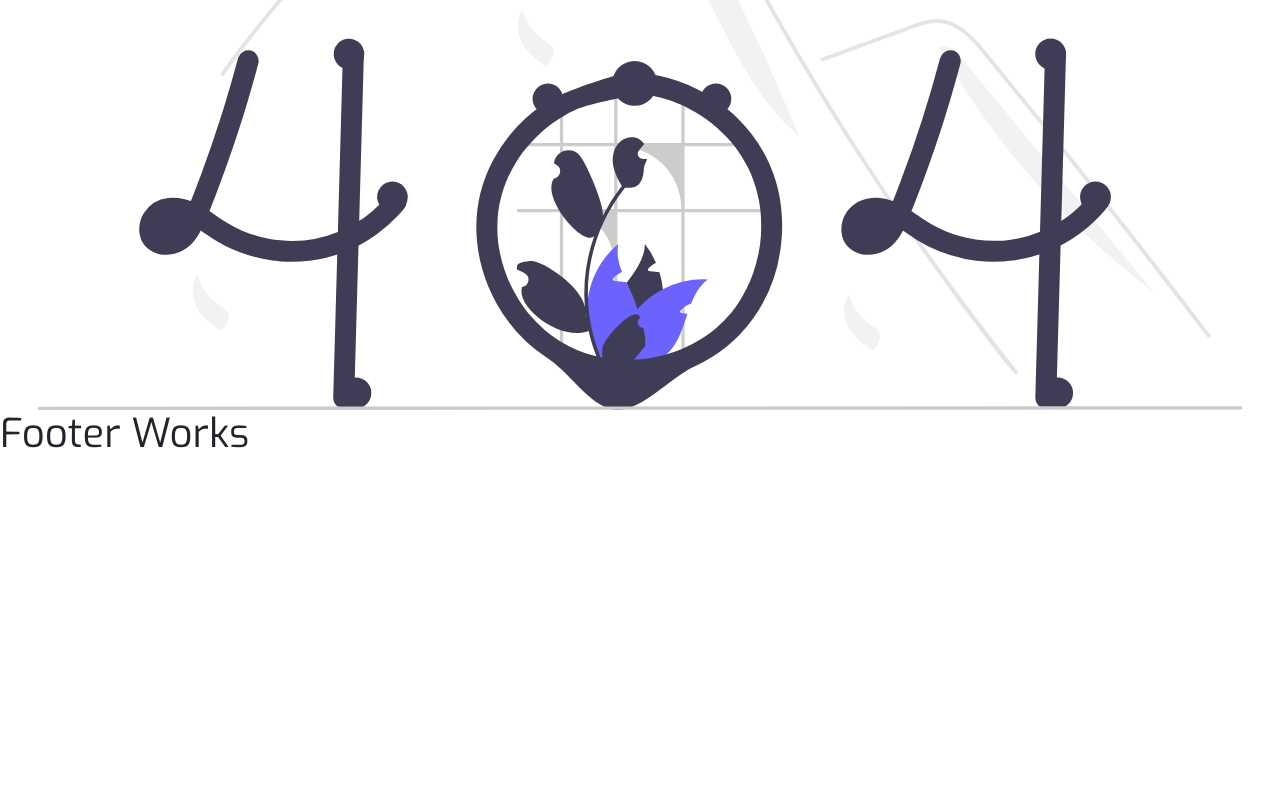
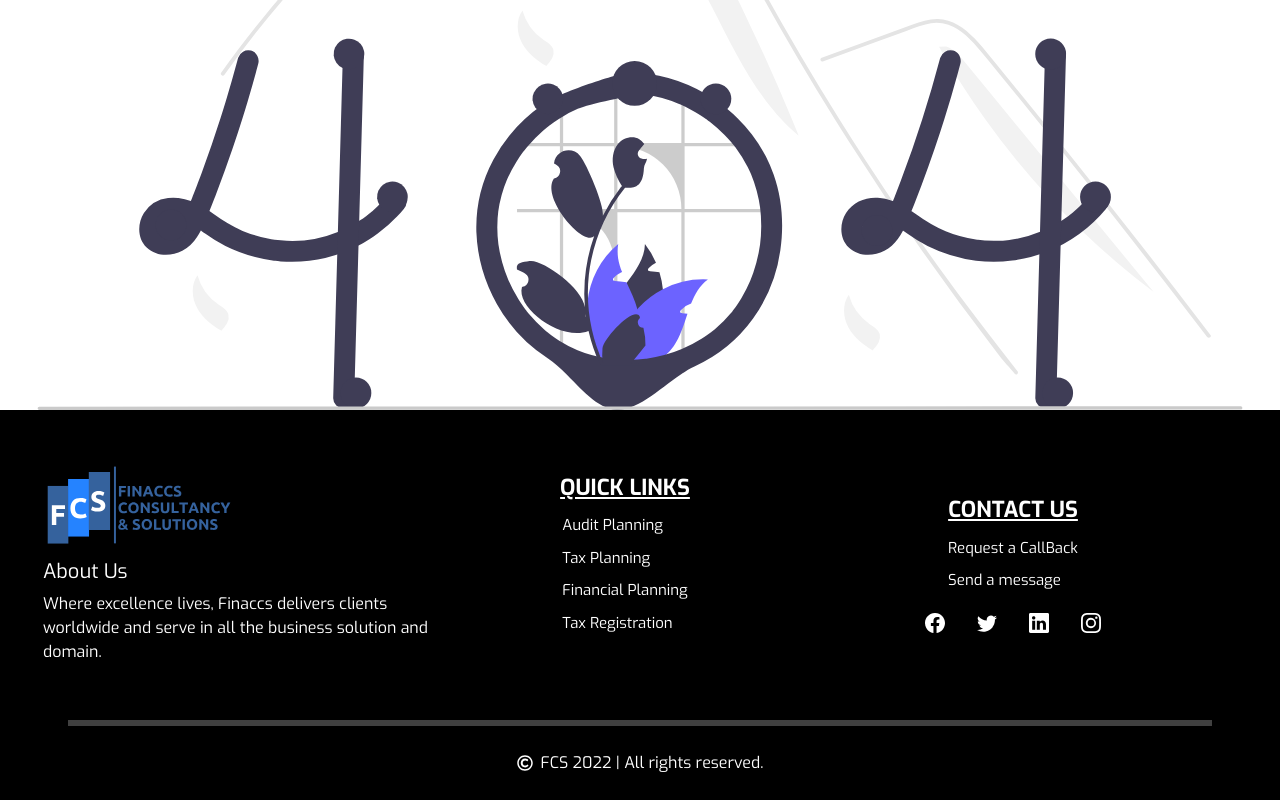
Before and after one commit to imjatinx/Finaccs-React-Website, a React (Create React App) app: page /services in a window 1280 px wide. Shown: the part 390-1190 px from the top of the page. Before the commit the page ends 856 px from the top, so only its background shows below. Built offline with nearby package versions, Linux system fonts and the light colour scheme.

Commit message:
Footer added

```diff
--- a/src/Components/Footer.jsx
+++ b/src/Components/Footer.jsx
@@ -1,9 +1,56 @@
 import React from 'react'
+import '../Styling/Footer.css'
+import { BsFacebook, BsTwitter, BsLinkedin, BsInstagram } from 'react-icons/bs';
+import { FaRegCopyright } from 'react-icons/fa';
+import Logo from '../assets/Finaccs Logo.svg'
+import { Link } from 'react-router-dom'
 
 export default function Footer() {
   return (
-    <div>
-        <h1>Footer Works </h1>
-    </div>
+    <>
+      <footer>
+        <div className="row footer_section container-fluid">
+          <div className="col-xl-4 col-lg-4 col-md-12 col-sm-12 col-xs-12 logo_section">
+            <img src={Logo} alt="" />
+            <h5>About Us</h5>
+            <p>Where excellence lives, Finaccs delivers clients worldwide and serve in all the business solution and domain.</p>
+          </div>
+
+          <div className="col-xl-4 col-lg-4 col-md-6 col-sm-6 col-xs-6 quick_link">
+            <h6>QUICK LINKS</h6>
+            <ul className='list-unstyled'>
+              <Link to='#' className='text-decoration-none'><li>Audit Planning</li></Link>
+              <Link to='#' className='text-decoration-none'><li>Tax Planning</li></Link>
+              <Link to='#' className='text-decoration-none'><li>Financial Planning</li></Link>
+              <Link to='#' className='text-decoration-none'><li>Tax Registration</li></Link>
+            </ul>
+          </div>
+
+          <div className="col-xl-4 col-lg-4 col-md-6 col-sm-6 col-xs-6 quick_link">
+            <h6>CONTACT US</h6>
+            <ul className='list-unstyled'>
+              <Link to='#' className='text-decoration-none'><li>Request a CallBack</li></Link>
+              <Link to='#' className='text-decoration-none'><li>Send a message</li></Link>
+            </ul>
+            <div className="social_link">
+              <BsFacebook className='mx-3 fb' /> <BsTwitter className='mx-3 twt' /> <BsLinkedin className='mx-3 linked' /> <BsInstagram className='mx-3 insta' />
+            </div>
+          </div>
+
+          {/* <div className="col-lg-3 col-md-3 contact_us">
+            <h6>GET IN TOUCH</h6>
+            <form action="" className="subscribe">
+              <input type="email" name="" id="" required />
+              <button className='btn btn-primary' type="submit">Subscribe</button>
+            </form>
+          </div> */}
+        </div>
+        <hr />
+        <div className="copyright">
+          <FaRegCopyright className='mr-2' />
+          <p>FCS 2022 | All rights reserved.</p>
+        </div>
+      </footer>
+    </>
   )
 }
--- a/src/Styling/Footer.css
+++ b/src/Styling/Footer.css
@@ -0,0 +1,117 @@
+footer{
+    background-color: black;
+    padding: 0rem 3rem;
+    width: 100%;
+}
+
+.footer_section{
+    display: flex;
+    align-items: center;
+    justify-content: space-between;
+    color: white;
+    padding: 20px 10px;
+}
+
+footer .quick_link, .contact_us{
+    padding: 20px 0px;
+    width: 100%;
+    height: 100%;
+    display: flex;
+    flex-direction: column;
+    justify-content: center;
+    align-items: center;
+}
+
+footer .logo_section{
+    padding: 20px 0px;
+    width: 100%;
+    height: 100%;
+    display: flex;
+    flex-direction: column;
+    justify-content: center;
+    align-items: flex-start;
+}
+
+footer li{
+    text-align: justify;
+    font-size: 15px;
+    padding: 5px 5px;
+    color: white;
+}
+
+footer li:hover{
+    color: var(--primary);
+}
+
+.logo_section img{
+    width: 12rem;
+    height: auto;
+}
+
+.logo_section h5{
+    text-align: start;
+    height: 100%;
+    width: 100%;
+}
+
+.quick_link h6, .contact_us h6{
+    font-size: 22px;
+    font-weight: bold;
+    text-align: center;
+    text-decoration: underline;
+}
+
+.subscribe{
+    display: flex;
+    flex-direction: column;
+}
+
+.subscribe input{
+    width: 100%;
+    height: 100%;
+    padding: 10px 5px;
+    outline: none;
+
+}
+
+.social_link{
+    display: flex;
+    align-items: center;
+    justify-content: space-around;
+    height: 100%;
+}
+
+.fb, .twt, .linked ,.insta{
+    font-size: 20px;
+    cursor: pointer;
+}
+
+.fb:hover{
+    color: #3b5998;
+}
+.twt:hover{
+    color: #55acee;
+}
+.linked:hover{
+    color: #007bb5;
+}
+.insta:hover{
+    color: #e95950;
+}
+
+footer hr{
+    border:solid white;
+    margin: 0px 20px;
+}
+
+.copyright{
+    color: white;
+    display: flex;
+    justify-content: center;
+    align-items: center;
+    padding: 25px 5px;
+}
+
+.copyright p{
+    margin: 0;
+}
```
